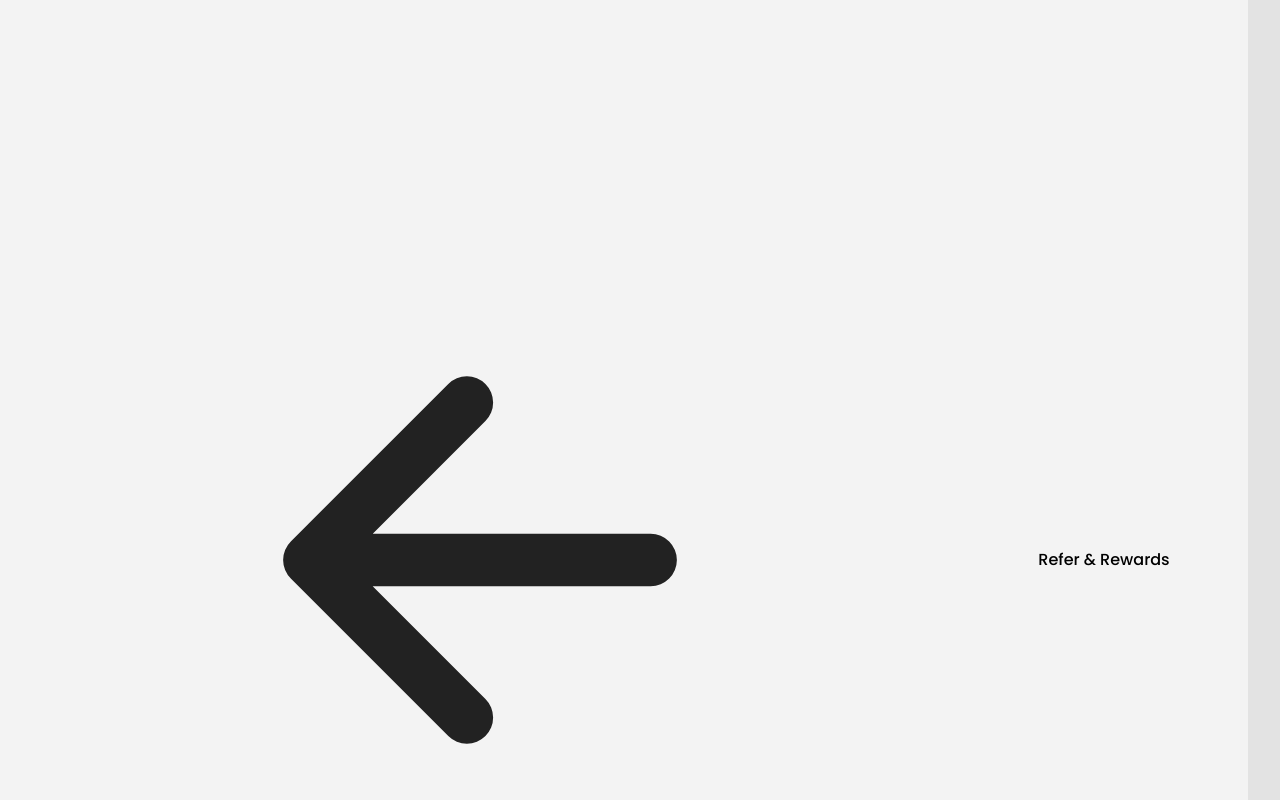
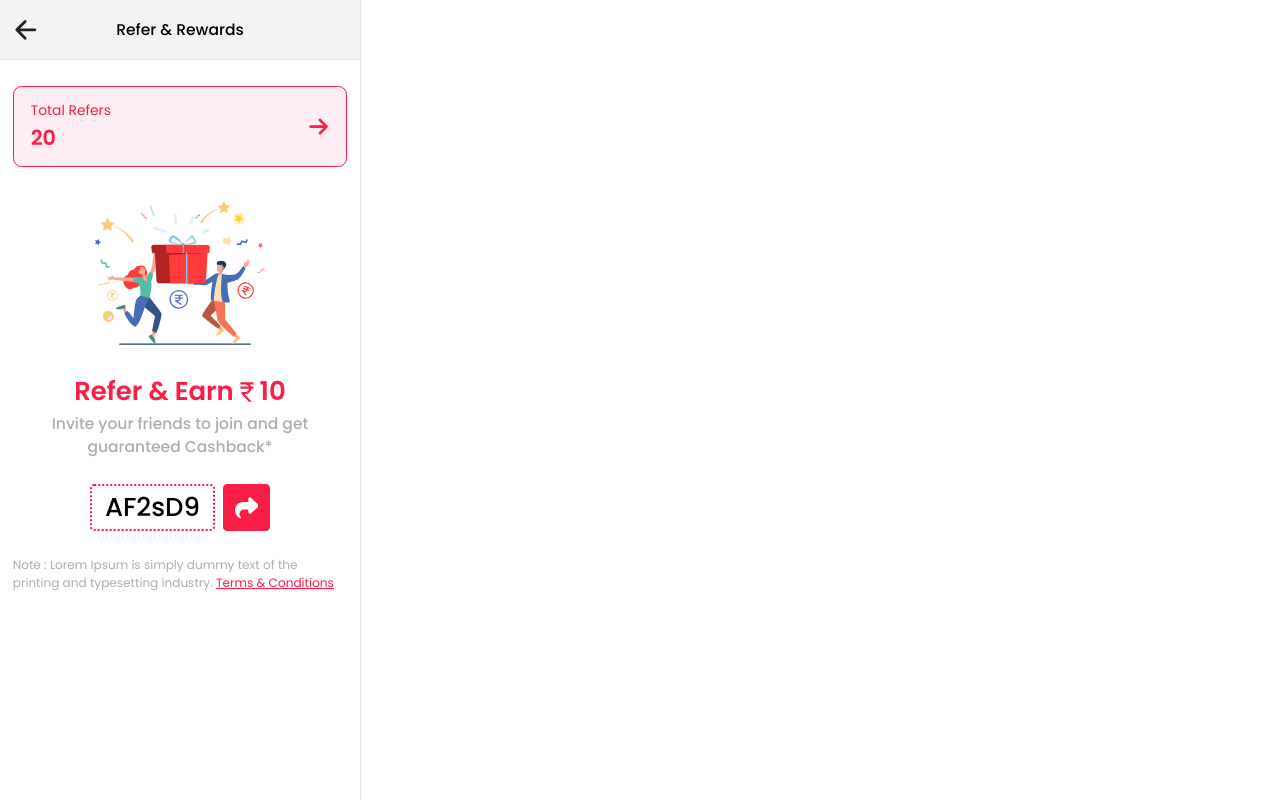
Before and after one commit to 25mohit/rent-property-project-frontend, a Next.js app: page /Refer in a window 1280 px wide. Built offline with nearby package versions, Linux system fonts and the light colour scheme.

Commit message:
refer code

```diff
--- a/src/app/Refer/page.tsx
+++ b/src/app/Refer/page.tsx
@@ -3,10 +3,11 @@ import React, { useState } from "react";
 import SingleContentLayout from "../components/HOC/Layout/SingleContentLayout";
 import { IoArrowBack } from "react-icons/io5";
 import Link from "next/link";
-import { FaArrowRight } from "react-icons/fa6";
+import { FaArrowRight, FaShare } from "react-icons/fa6";
 import ReferImage from "../components/Utils/SvgIcons/ReferImage";
 import { MdOutlineCurrencyRupee } from "react-icons/md";
 import { useRouter } from "next/navigation";
+import CalculateFontSize from "../components/HOC/Layout/CalculateFontSize";
 
 
 const Refer = () => {
@@ -17,7 +18,7 @@ const Refer = () => {
     }
 
     return (
-
+        <CalculateFontSize>
         <SingleContentLayout>
             <div className="headerBar innerHeader">
                 <div className="col">
@@ -43,14 +44,17 @@ const Refer = () => {
                     <div className="referBoxBody">
                         <h5>Refer & Earn <MdOutlineCurrencyRupee className="icon" /> 10</h5>
                         <h6>Invite your friends to join and get guaranteed Cashback*</h6>
-
-                        <button className='btn mainBtn fillBtn' >Share</button>
+                        <div className="referCodeBox">
+                            <div className="code">AF2sD9</div>
+                        <button className='btn shareIcon' ><FaShare /></button>
+                        </div>
                         <p>Note : Lorem Ipsum is simply dummy text of the printing and typesetting industry. <Link className="link" href="/Terms">Terms & Conditions</Link></p>
 
                     </div>
                 </div>
             </div>
         </SingleContentLayout>
+        </CalculateFontSize>
     );
 };
 
--- a/src/app/style.scss
+++ b/src/app/style.scss
@@ -3074,6 +3074,42 @@ input[type="email"] {
 			text-decoration: underline;
 			color: var(--main);
 		}
+		.referCodeBox {
+			display: flex;
+			align-items: center;
+			justify-content: center;
+			gap: 10rem;
+			margin-bottom: 30rem;
+
+			.code {
+				border-style: dotted;
+				border-width: 3rem;
+				font-size: var(--fontSize30);
+				border-radius: 5rem;
+				padding: 0rem 15rem;
+				height: 55rem;
+				display: flex;
+				align-items: center;
+				justify-content: center;
+				border-color: var(--main);
+				font-weight: 500;
+			}
+			.shareIcon {
+				width: 55rem;
+				height: 55rem;
+				background: var(--main);
+				display: flex;
+				align-items: center;
+				justify-content: center;
+				border-radius: 5rem;
+
+				svg {
+					fill:#fff;
+					width: 28rem;
+					height:28rem;
+				}
+			}
+		}
 	}
 }
 
```
